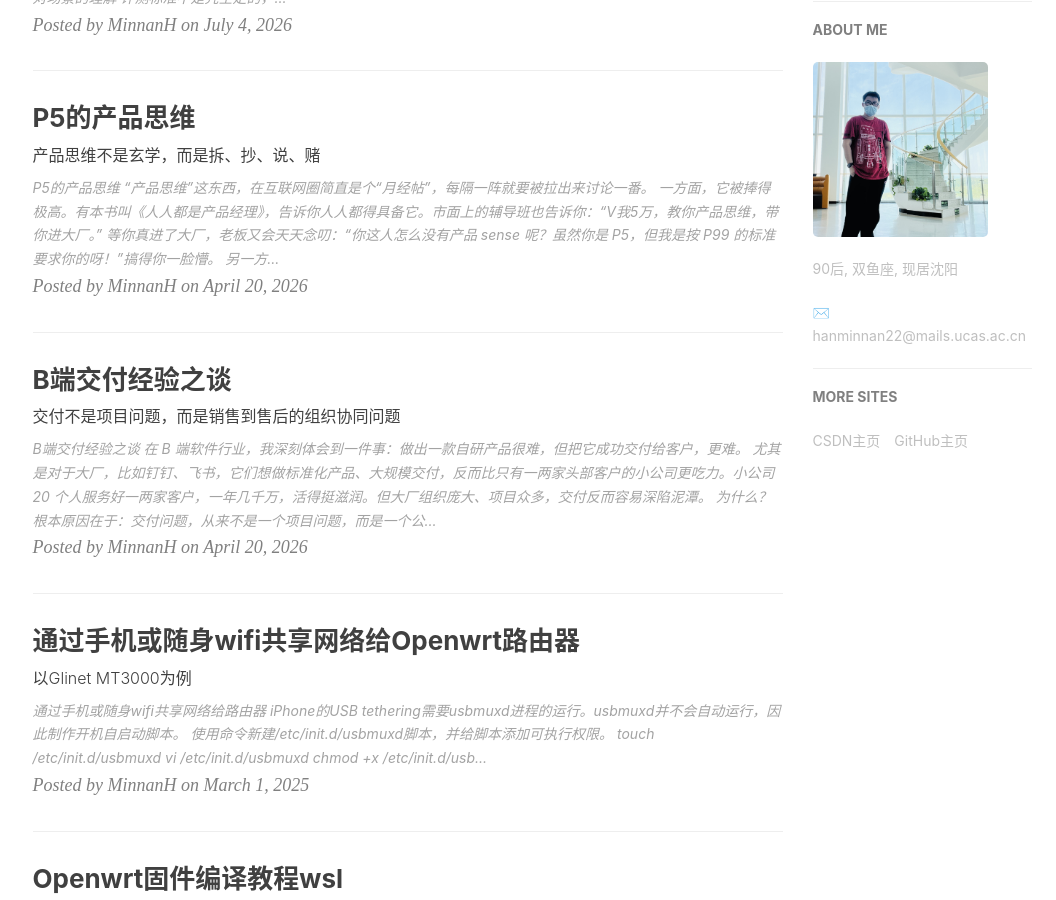
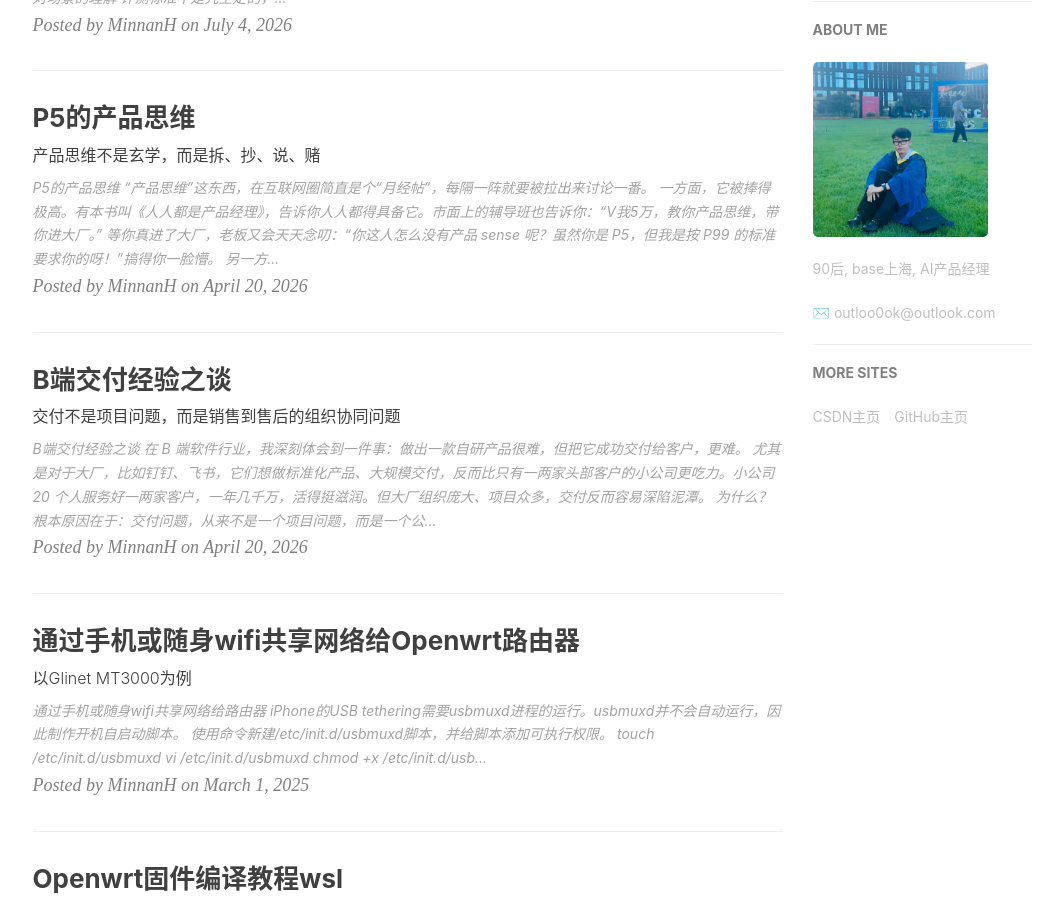
Before and after one commit to bingchuH/bingchuH.github.io, a Jekyll site: the page built from index.html, in a window 1280 px wide and 900 px high, scrolled down 628 px. Shown: the whole window, without its empty margins (135-1191 px from the left). Built offline with Jekyll 4.4.1, drawn with Linux system fonts in a browser that asks for light colours; nearby versions of some CDN libraries; the list of posts is cut into pages by our own code; comment, search, counter and statistics services are not loaded.

Commit message:
chore: 更新个人信息和照片

```diff
--- a/_config.yml
+++ b/_config.yml
@@ -2,7 +2,7 @@
 title: 个人修炼之路
 SEOTitle:
 header-img: img/post-bg-desk.jpg
-email: hanminnan22@mails.ucas.ac.cn
+email: outloo0ok@outlook.com
 description: "一个普通人的修炼之路"
 keyword: "学习记录、心路历程"
 url: "https://bingchuH.github.io"          # your host, for absolute URL
@@ -11,7 +11,7 @@ github_repo: "https://github.com/bingchuH/bingchuH.github.io.git" # you code rep
 
 # Sidebar settings
 sidebar: true                           # whether or not using Sidebar.
-sidebar-about-description: "90后, 双鱼座, 现居沈阳"
+sidebar-about-description: "90后, base上海, AI产品经理"
 sidebar-avatar: /img/about-MN.jpg      # use absolute URL, seeing it's used in both `/` and `/about/`
 
 
```
Also changed, not shown: img/about-MN.jpg.
